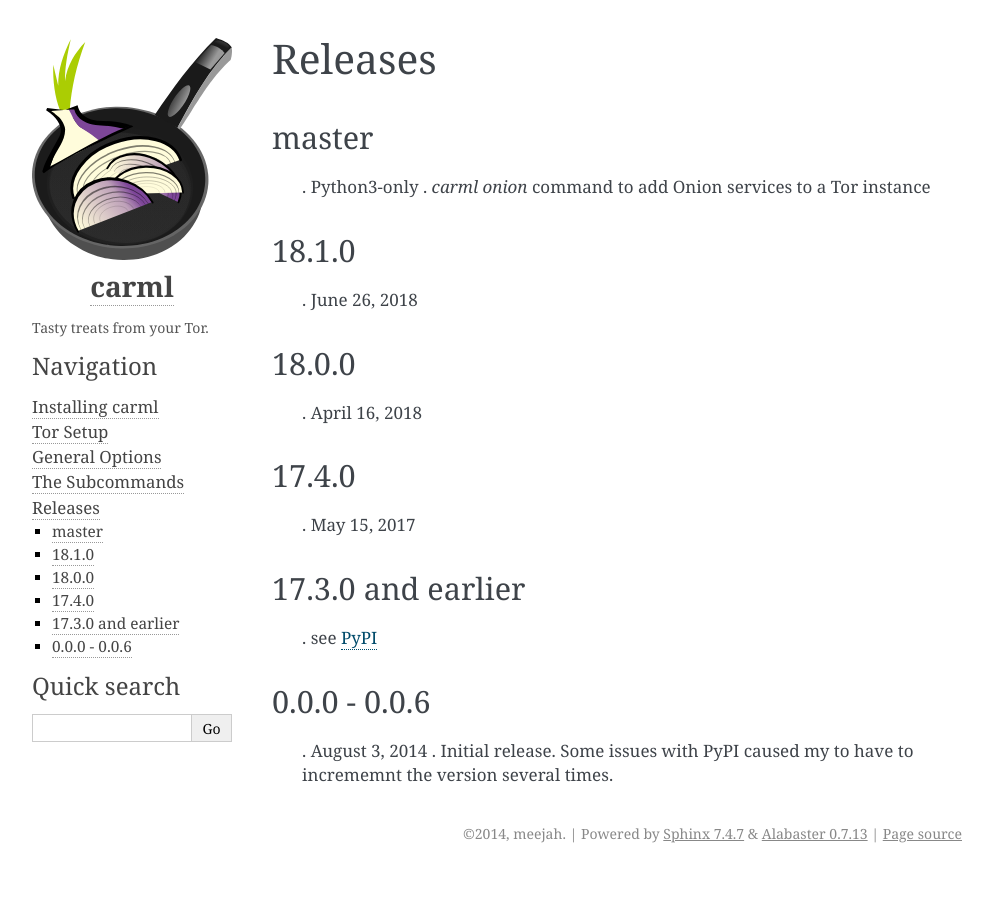
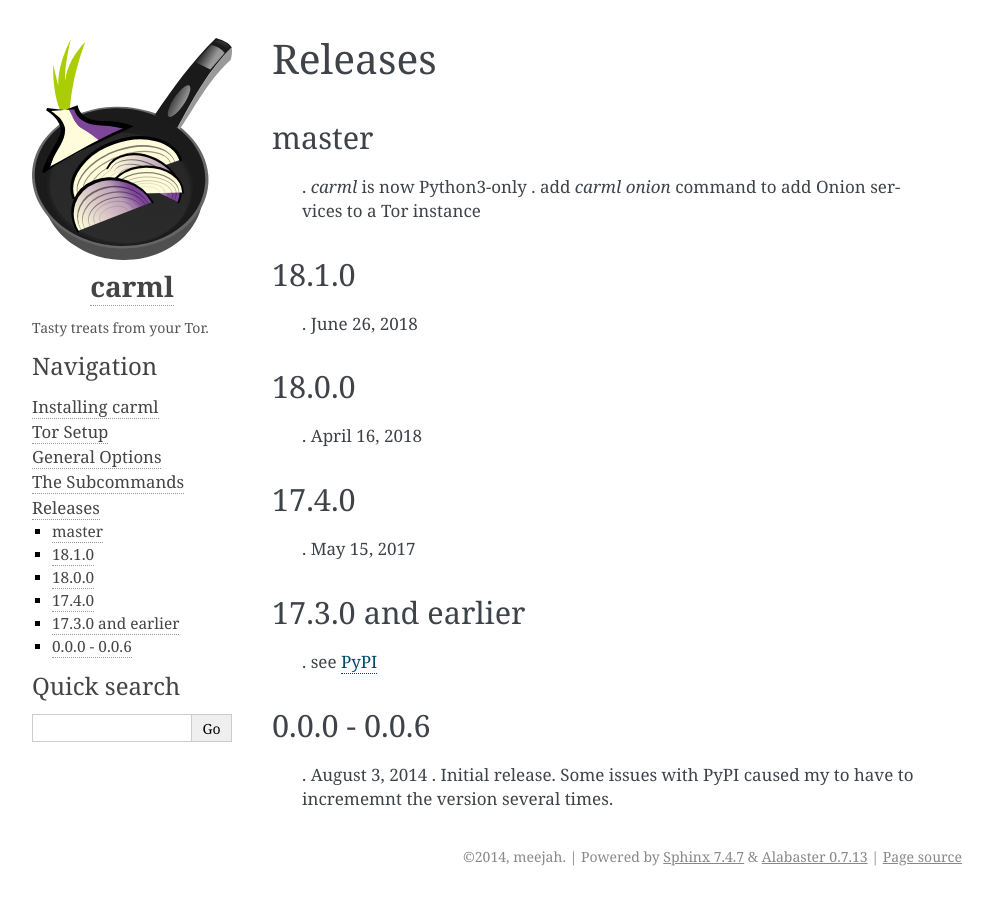
Before and after one commit to meejah/carml, a Sphinx documentation site: the page built from doc/releases.rst, in a window 1280 px wide. Shown: the whole page, without its empty margins (148-1141 px from the left). Built offline with Sphinx 7.4.7, drawn with Linux system fonts in a browser that asks for light colours; pages that are not in the unit, such as notebooks, are missing from menus.

Commit message:
better release notes

```diff
--- a/doc/releases.rst
+++ b/doc/releases.rst
@@ -4,8 +4,8 @@ Releases
 master
 ------
 
- . Python3-only
- . `carml onion` command to add Onion services to a Tor instance
+ . `carml` is now Python3-only
+ . add `carml onion` command to add Onion services to a Tor instance
 
 
 18.1.0
```
